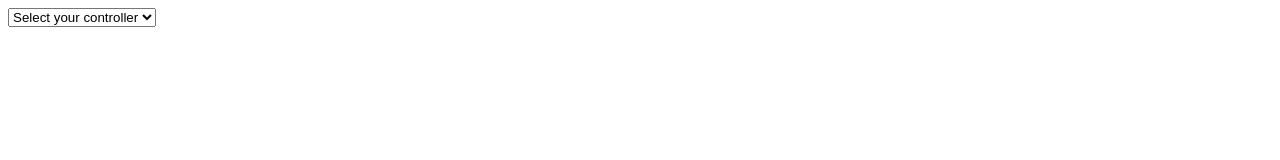
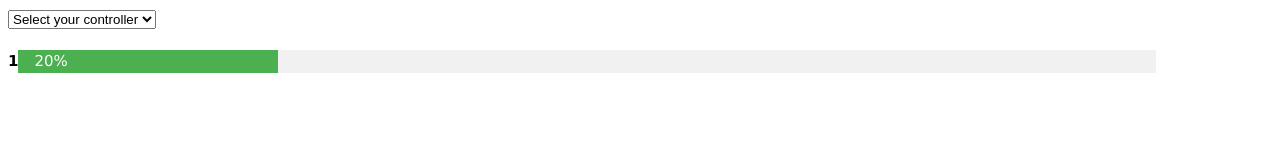
Before and after one commit to Themis3000/Controller-testing, a plain HTML site: page index.html in a window 1280 px wide. Drawn offline with Linux system fonts and the light colour scheme.

Commit message:
added example bar hardcoded in html to be used in place of progress elements

```diff
--- a/index.html
+++ b/index.html
@@ -11,8 +11,13 @@
       <select id="controller_select" name="select your controller">
         <option value="">Select your controller</option>
       </select>
-      <div id="axis_display">
-
+      <div id="axes_display">
+        <div class="axis_display">
+          <h4>1</h3>
+          <div class="bar-container">
+            <div class="bar" style="width:20%">20%</div>
+          </div>
+        </div>
       </div>
     </div>
     <script src="script.js"></script>
--- a/script.js
+++ b/script.js
@@ -26,7 +26,7 @@ function add_game_pad(gamepad) {
 
 function display_game_pad() {
   var gamepad_display = document.getElementById("gamepad_display");
-  axis_display = document.getElementById("axis_display");
+  axes_display = document.getElementById("axes_display");
   var controller = controllers[selected_controller_index]
 
   for (var i = 0; i < controller.axes.length; i++) {
@@ -40,7 +40,7 @@ function display_game_pad() {
     progress.setAttribute("value", "1");
     channel_div.appendChild(label);
     channel_div.appendChild(progress);
-    axis_display.appendChild(channel_div);
+    axes_display.appendChild(channel_div);
   }
   run_animation_loop = true;
   requestAnimationFrame(updateStatus);
@@ -68,13 +68,13 @@ function updateStatus() {
   }
 
   if (run_animation_loop){
-    var gamepad_display = document.getElementById("axis_display");
+    var gamepad_display = document.getElementById("axes_display");
     var axes = gamepad_display.getElementsByClassName("axis");
 
     for (i = 0; i < controller.axes.length; i++) {
-      var axis_display = axes[i];
-      axis_display.innerHTML = i + ": " + controller.axes[i].toFixed(4);
-      axis_display.setAttribute("value", controller.axes[i] + 1);
+      var axes_display = axes[i];
+      axes_display.innerHTML = i + ": " + controller.axes[i].toFixed(4);
+      axes_display.setAttribute("value", controller.axes[i] + 1);
     }
     requestAnimationFrame(updateStatus);
   }
@@ -95,7 +95,7 @@ function scangamepads() {
 
 function stop_display() {
   run_animation_loop = false;
-  document.getElementById("axis_display").innerHTML = ""
+  document.getElementById("axes_display").innerHTML = ""
 }
 
 function selection_update_handler() {
--- a/style.css
+++ b/style.css
@@ -0,0 +1,25 @@
+body {
+  font-family: Verdana,sans-serif;
+  font-size: 15px;
+  line-height: 1.5;
+}
+
+.axis_display {
+  display: flex;
+  flex-direction: row;
+  align-items: center;
+}
+
+.bar-container {
+  color: #000 !important;
+  background-color: #f1f1f1 !important;
+  box-sizing: inherit;
+  width: 90%
+}
+
+.bar {
+  color: #fff !important;
+  background-color: #4CAF50;
+  padding: 0.01em 16px;
+  box-sizing: inherit;
+}
```
